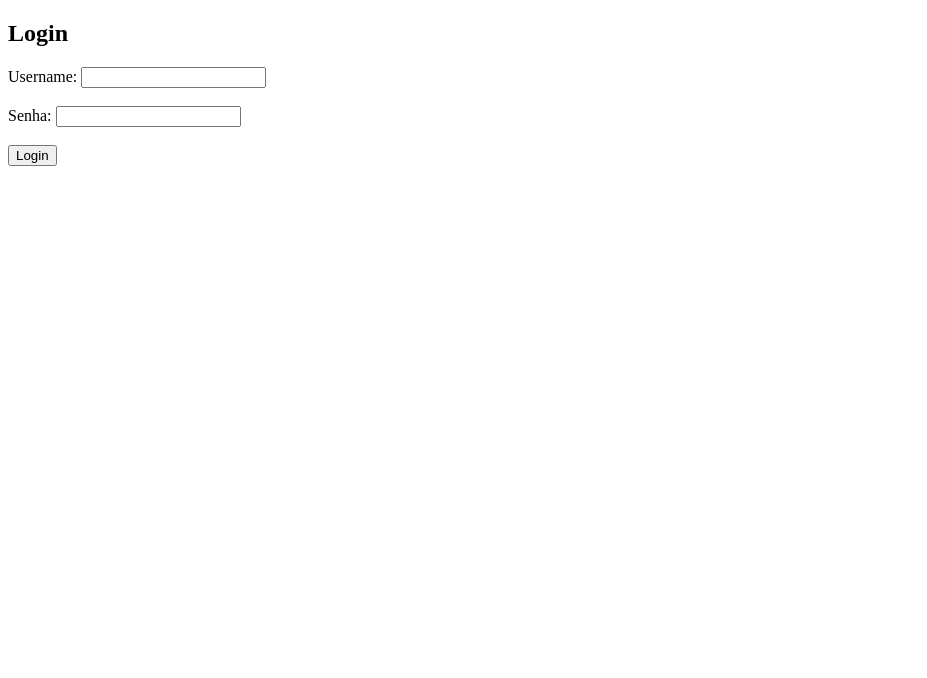
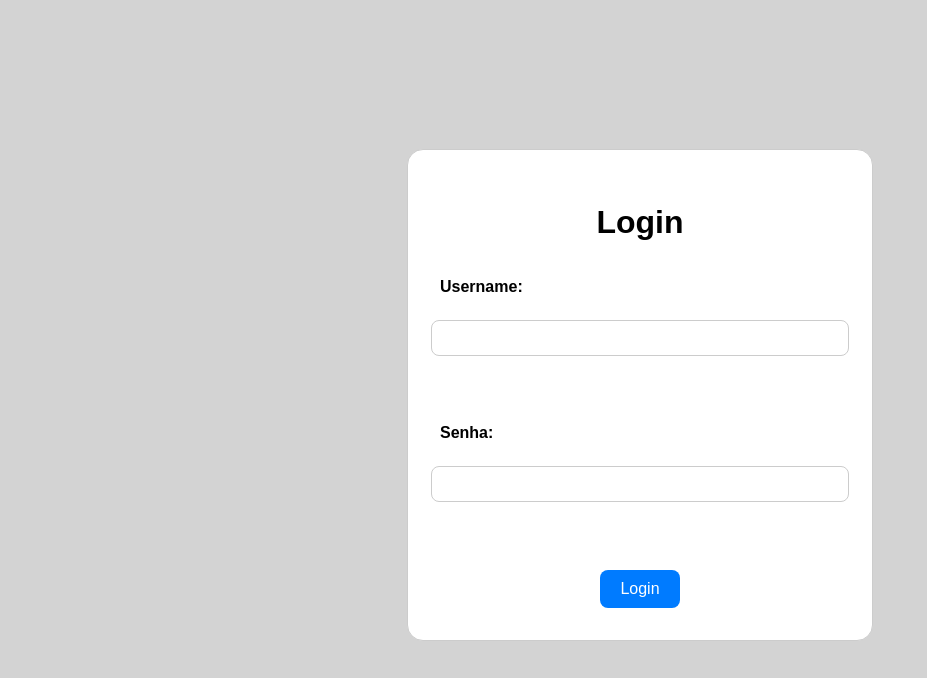
Before and after one commit to LuisSinastre/javascript-zero-to-hero, a plain HTML site: page TaskManager/index.html in a window 1280 px wide. Shown: the whole page, without its empty margins (0-927 px from the left). Drawn offline with Linux system fonts and the light colour scheme.

Commit message:
Finishing the simple project of tasks

```diff
--- a/index.html
+++ b/TaskManager/index.html
@@ -4,16 +4,19 @@
     <meta charset="UTF-8">
     <meta name="viewport" content="width=device-width, initial-scale=1.0">
     <title>Login e Dados</title>
+    <link rel="stylesheet" href="styles.css">
+
 </head>
 <body>
 
-    <h2>Login</h2>
-    <form id="loginform">
-        <label for="username">Username:</label>
-        <input type="text" id="username" required> <br><br>
-        <label for="password">Senha:</label>
-        <input type="password" id="password" required> <br><br>
-        <button type="submit">Login</button>
+
+    <form id="loginform" class="container">
+        <h1>Login</h1>
+        <label for="username" class="label">Username:</label>
+        <input type="text" id="username" class="input"> <br><br>
+        <label for="password" class="label">Senha:</label>
+        <input type="password" id="password" required class="input"> <br><br>
+        <button type="submit" class="button">Login</button>
     </form>
 
     <!-- Aqui será exibido o erro de login -->
--- /dev/null
+++ b/TaskManager/styles.css
@@ -0,0 +1,76 @@
+/* Estilo para a estrutura principal */
+body {
+    margin: 0;
+    padding: 0;
+    font-family: Arial, sans-serif;
+    background-color: #D3D3D3;
+    display: flex;
+    flex-direction: column;
+    align-items: center;
+    justify-content: center;
+    min-height: 100vh;
+  }
+
+  /* Container principal do formulário */
+  .container {
+    background-color: #FFFFFF;
+    width: 400px;
+    padding: 32px;
+    border-radius: 16px;
+    border: 1px solid #ccc;
+    display: flex;
+    flex-direction: column;
+    align-items: center;
+    justify-content: center;
+    gap: 16px;
+  }
+
+  /* Estilo para os rótulos */
+  .label {
+    font-weight: bold;
+    margin-bottom: 8px;
+    align-self: flex-start;
+  }
+
+  /* Estilo para os inputs */
+  .input {
+    width: 100%;
+    padding: 8px;
+    border: 1px solid #ccc;
+    border-radius: 8px;
+    font-size: 16px;
+  }
+
+  /* Estilo para o botão */
+  .button {
+    background-color: #007BFF;
+    color: white;
+    padding: 10px 20px;
+    border: none;
+    border-radius: 8px;
+    cursor: pointer;
+    font-size: 16px;
+  }
+
+  .button:hover {
+    background-color: #0056b3;
+  }
+
+  /* Mensagem de erro */
+  #login-error {
+    margin-top: 10px;
+    font-size: 14px;
+    color: red;
+  }
+
+  /* Div oculta com dados do usuário */
+  #userdata {
+    background-color: #FFFFFF;
+    margin-top: 20px;
+    padding: 32px;
+    border-radius: 16px;
+    border: 1px solid #ccc;
+    display: flex;
+    flex-direction: column;
+    gap: 16px;
+  }
```
Also changed, not shown: TaskManager/main.js (renamed from main.js), 2 other files.
